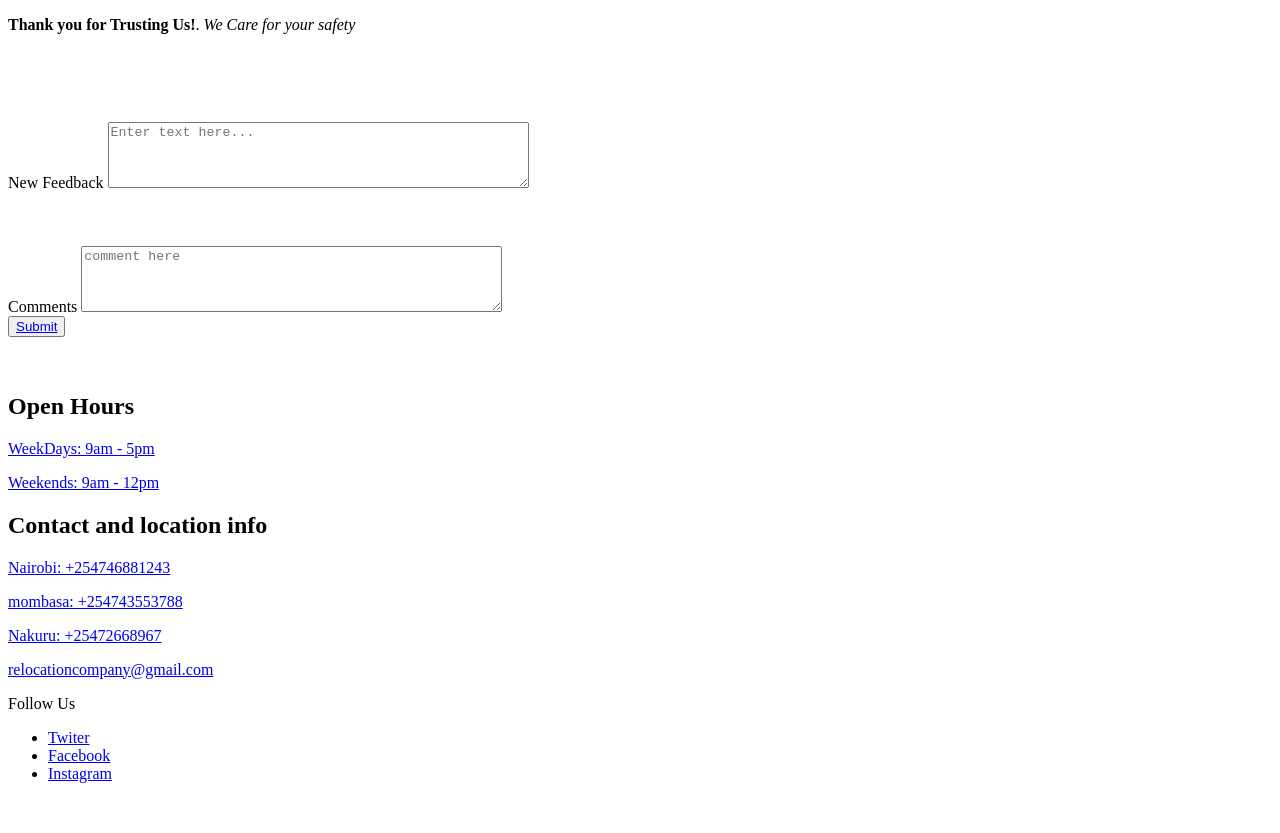
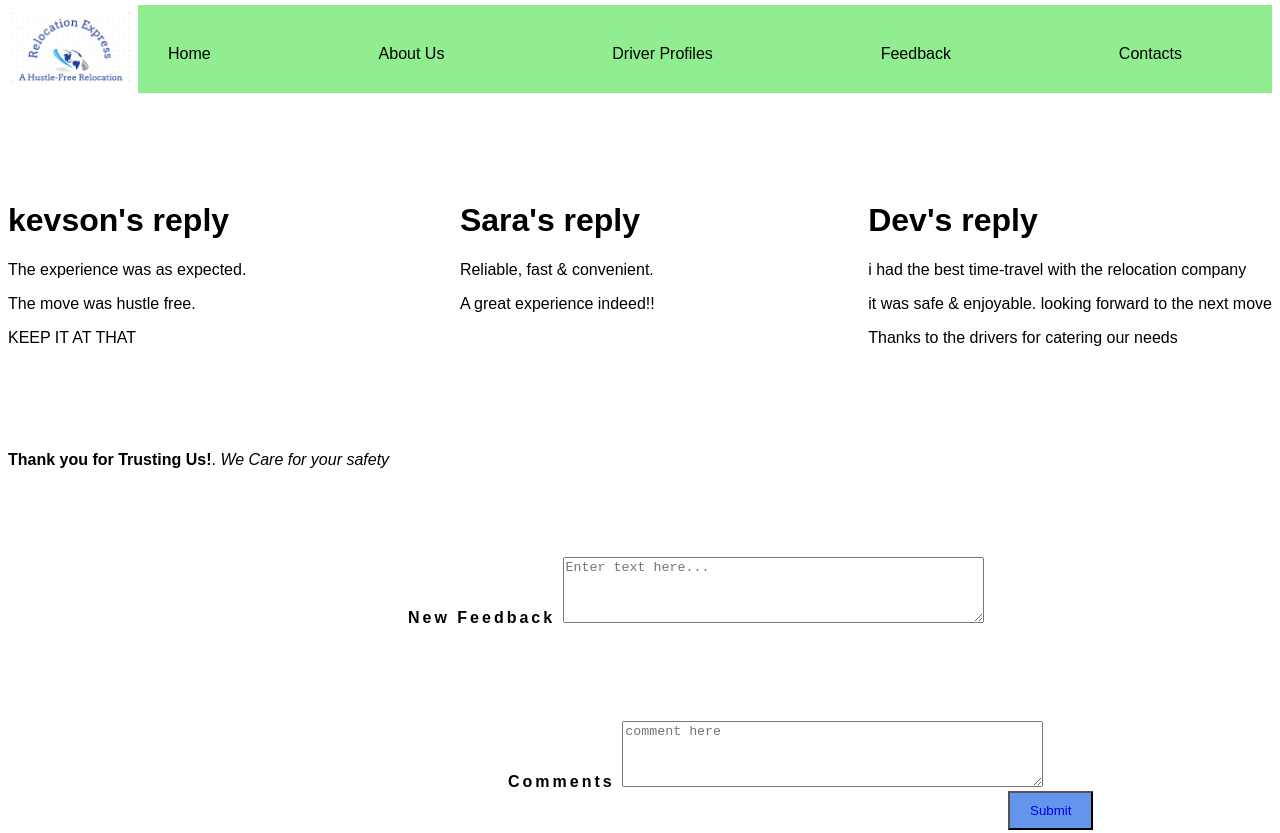
Before and after one commit to Kevson102/Relocation-Express-Website, a plain HTML site: page feed.html in a window 1280 px wide. Shown: the top 833 px of the page. Before the commit the page ends 800 px from the top, so only its background shows below. Drawn offline with Linux system fonts and the light colour scheme.

Commit message:
ADDS THE RESPONSE CLASS AND ITS STYLES IN CSS

```diff
--- a/feed.css
+++ b/feed.css
@@ -8,9 +8,9 @@
     justify-content: space-between;
 
     }
-    a{
+a{
         text-decoration: none;
-    }
+}
 
     a:hover{
         color: red;
@@ -22,7 +22,10 @@
         justify-content: flex-start;
 
     }
-
+    .responses{
+        display: flex;
+        justify-content: space-between;
+        }
 
 
 
@@ -65,3 +68,23 @@
         font-weight: bold;
         margin-left: 500px;
     }
+
+
+
+    .header ul{
+        background-color: #90ee90;
+        margin-left: 130px;
+        padding: 30px;
+        justify-content: space-around;
+        margin-top: -85px;
+
+    }
+#list{
+    display: flex;
+    justify-content: space-between;
+
+}
+.vert{
+    height: 140px;
+    border: 2px dotted black;
+}
--- a/feed.html
+++ b/feed.html
@@ -5,18 +5,55 @@
     <meta http-equiv="X-UA-Compatible" content="IE=edge">
     <meta name="viewport" content="width=device-width, initial-scale=1.0">
     <title>Feedback</title>
-    <link rel="stylesheet" href="index.css">
+    <link rel="stylesheet" href="feed.css">
 </head>
 <body>
 
-<header>
+<header class="header">
 
-</header>
-<form>
+    <nav>
+        <img src="./Assets/logo.png" height="70px" style="margin: 4px;">
+
+        <ul>
+            <div id="list">
+
+                <li>Home</li>
+                <li>About Us</li>
+                <li>Driver Profiles</li>
+                <li>Feedback</li>
+                <li>Contacts</li>
+
+            </div>
 
 
 
 
+        </ul>
+    </nav>
+</header>
+<form>
+    <br><br><br><br>
+<div class="responses">
+    <div class="reply">
+        <h1>kevson's reply</h1>
+        <p>The experience was as expected.</p>
+        <P>The move was hustle free.</P>
+        <P> KEEP IT AT THAT</P>
+    </div>
+
+    <div>
+        <h1>Sara's reply</h1>
+        <p>Reliable, fast & convenient.</p>
+        <p>A great experience indeed!!</p>
+    </div>
+    <div>
+        <h1>Dev's reply</h1>
+        <p>i had the best time-travel with the relocation company</p>
+        <p>it was safe & enjoyable. looking forward to the next move</p>
+        <p>Thanks to the drivers for catering our needs</p>
+    </div>
+</div>
+</div><br><br><br><br>
 
 <p><b>Thank you for Trusting Us!</b>.<em> We Care for your safety</em></p>
 
@@ -44,6 +81,17 @@
 
 
 <br><br>
+<br><br>
+<br><br>
+<br><br>
+<br><br>
+<br><br>
+<br><br>
+<br><br>
+<br><br>
+<br><br>
+<br><br>
+<br><br>
 
 
 
@@ -64,7 +112,7 @@
 
         </a></div>
        <div class="follow"><p>Follow Us</p></div>
-
+<div class="vert"></div>
     <div class="end">
     <ul>
         <li><a href="#">Twiter</a></li>
```
Also changed, not shown: Assets/logo.png (added).
